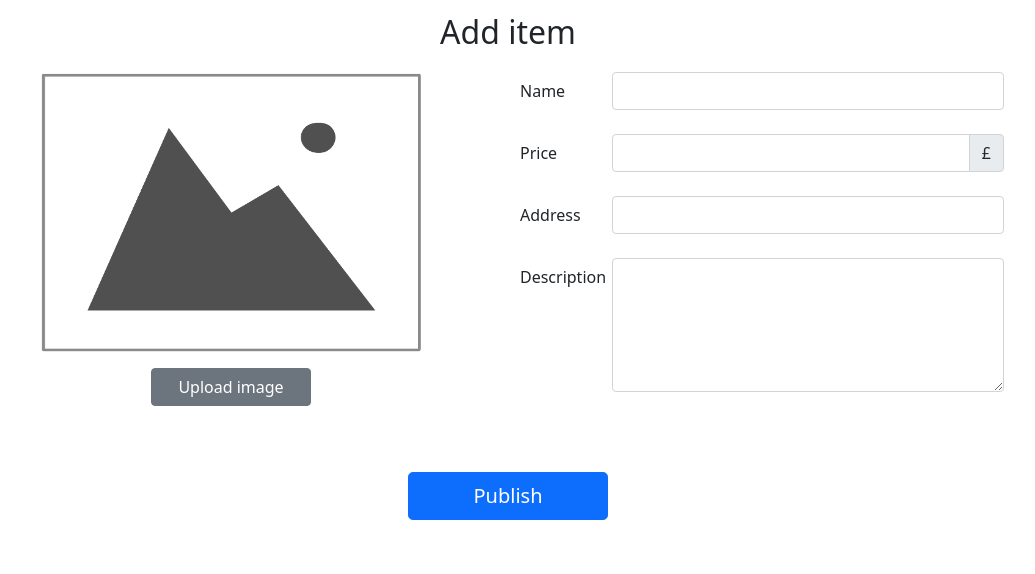
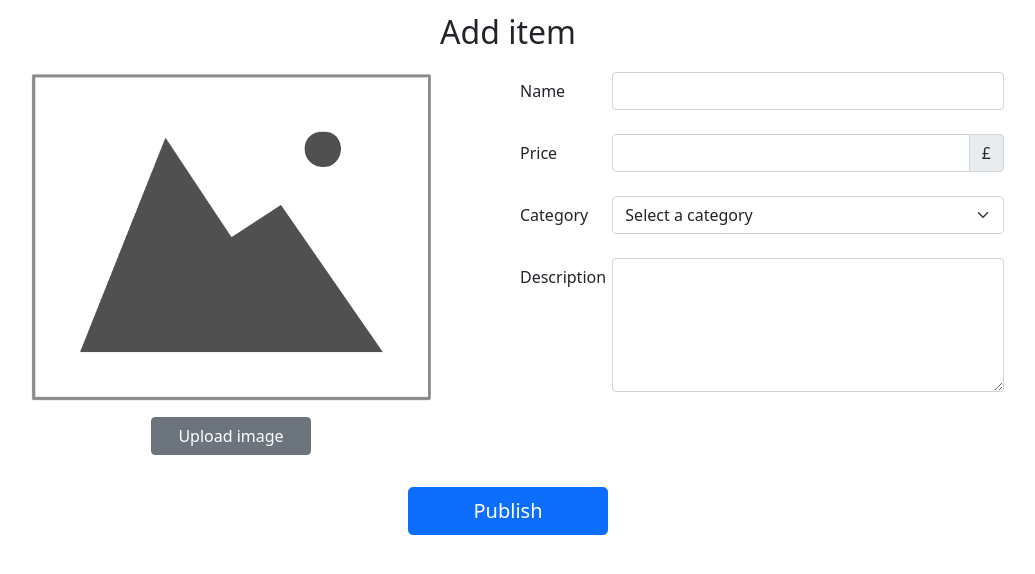
Before and after one commit to WenzheDai/Valuable_Again_Team3, a Django app: page /addItem in a window 1280 px wide. Shown: the part 56-630 px from the top of the page, without its empty margins (132-1167 px from the left). Run offline with Django 3.2, Linux system fonts and the light colour scheme; a user stored in the database is signed in; parts of the project's set-up code (start-up, migrations or seed data) failed here and were passed over; some libraries are stand-ins or nearby versions.

Commit message:
add uploading goods image view and ajax request

```diff
--- a/apps/goods/urls.py
+++ b/apps/goods/urls.py
@@ -1,10 +1,11 @@
 from django.urls import path, include
 from apps.goods import views
-from apps.goods.views import Index, AddItem
+from apps.goods.views import Index, AddItem, UpLoadGoodsImage
 
 urlpatterns = [
     # path('', views.index, name='index'),
     # path('addItem', views.addItem, name='addItem')
     path('', Index.as_view(), name='index'),
     path('addItem', AddItem.as_view(), name='addItem'),
+    path('uploadGoodsImage', UpLoadGoodsImage.as_view(), name='uploadGoodsImage'),
 ]
--- a/apps/goods/views.py
+++ b/apps/goods/views.py
@@ -3,6 +3,8 @@ from django.http import HttpResponse, JsonResponse
 from django.views.generic import View
 from tools.mixin import LoginRequiredMixin
 from apps.goods.models import Items
+from Valuable_Again_Team3 import settings
+import time
 
 # Create your views here.
 class Index(View):
@@ -31,3 +33,28 @@ class AddItem(LoginRequiredMixin,View):
         return JsonResponse({'success':True})
 
         # return redirect(reverse('goods:index'))
+
+
+class UpLoadGoodsImage(LoginRequiredMixin,View):
+    def post(self, request):
+        # get image file object
+        img = request.FILES.get("file", None)
+
+        # get user id
+        userId = request.user.id
+
+        # generate a unique file name: avatar-(userID)-(timestamp).(fileType)
+        fileEnd = img.name.split('.')[-1]
+        fileName = "image-" + str(userId) + '-' + str(int(time.time())) + "." + fileEnd
+
+        save_path = '{}/goodsImages/{}'.format(settings.MEDIA_ROOT, fileName)
+        success = False
+        with open(save_path, 'wb') as f:
+            for content in img.chunks():
+                f.write(content)
+                success = True
+
+        if success:
+            return JsonResponse({'success': True, 'name': fileName})
+        else:
+            return JsonResponse({'success': False, 'errmsg': "Image upload failed."})
--- a/static/css/add_item.css
+++ b/static/css/add_item.css
@@ -22,3 +22,14 @@
     bottom: 31px;
     right: 147px;
 }
+
+#goods-image {
+    width: auto;
+    height: auto;
+    max-width: 400px;
+    max-height: 400px;
+}
+
+#upload-failed-alert {
+    height: 40px;
+}
--- a/static/js/add_item.js
+++ b/static/js/add_item.js
@@ -0,0 +1,89 @@
+let uploadedImage = ''
+
+window.onload = function () {
+    let imageInput = document.getElementById("upload-image")
+    imageInput.addEventListener('change', function () {
+        let file = this.files[0];
+        let csrftoken = getCookie('csrftoken');
+        $.ajaxSetup({ beforeSend: function(xhr, settings) {
+                xhr.setRequestHeader("X-CSRFToken", csrftoken);
+            }
+        })
+        let formData = new FormData()
+        formData.append("file", file)
+        $.ajax({
+            url: 'uploadGoodsImage',
+            type: 'POST',
+            contentType: false,
+            processData: false,
+            data: formData,
+            dataType: 'text',
+            success: function(data) {
+                let params = JSON.parse(data)
+                if (params.success) {
+                    $("#goods-image").removeAttr("src").attr("src", "/media/goodsImages/"+params.name);
+                    uploadedImage = params.name
+                }else {
+                    $("#upload-failed-alert").classList.remove("visually-hidden")
+                }
+
+            }
+        })
+    });
+
+}
+
+function getCookie(name) {
+    let cookieValue = null;
+    if (document.cookie && document.cookie !== '') {
+        var cookies = document.cookie.split(';');
+        for (var i = 0; i < cookies.length; i++) {
+            var cookie = jQuery.trim(cookies[i]);
+            // Does this cookie string begin with the name we want?
+            if (cookie.substring(0, name.length + 1) === (name + '=')) {
+                cookieValue = decodeURIComponent(cookie.substring(name.length + 1));
+                break;
+            }
+        }
+    }
+    return cookieValue;
+}
+
+function publishItem() {
+    let goodsName = $("#goodsName").attr("value")
+    let goodsPrice = $("#goodsPrice").attr("value")
+    let goodsCategory = $("#goodsCategory").attr("value")
+    let goodsDesc = $("#goodsDesc").attr("value")
+
+    let formData = new FormData()
+    formData.append("goodsName", goodsName)
+    formData.append("goodsPrice", goodsPrice)
+    formData.append("goodsCategory", goodsCategory)
+    formData.append("goodsDesc", goodsDesc)
+
+    if (uploadedImage !== '') {
+        formData.append("goodsImage", uploadedImage)
+    }
+    let csrftoken = getCookie('csrftoken');
+    $.ajaxSetup({ beforeSend: function(xhr, settings) {
+            xhr.setRequestHeader("X-CSRFToken", csrftoken);
+        }
+    })
+    $.ajax({
+        url: 'addItem',
+        type: 'POST',
+        contentType: false,
+        processData: false,
+        data: formData,
+        dataType: 'text',
+        success: function(data) {
+            let params = JSON.parse(data)
+            if (params.success) {
+                location.replace("/")
+            }else {
+                alert("Publish error!")
+            }
+
+        }
+    })
+}
--- a/templates/goods/addItem.html
+++ b/templates/goods/addItem.html
@@ -18,7 +18,10 @@
         <div class="goods-form-box row p-3">
 
             <div class="left-box col d-flex flex-column align-items-center">
-                <img src="{% static 'images/default-image.png' %}" class="rounded d-block" width="380" height="280">
+                <img id="goods-image" src="{% static 'images/default-image.png' %}" class="rounded d-block" width="380" height="280">
+                <div id="upload-failed-alert" class="visually-hidden upload-img-alert fs-7 fw-light mx-auto mt-3 alert alert-danger d-flex align-items-center" role="alert">
+                    Upload image failed. Please try again
+                </div>
                 <span id="upload-image-btn" class="btn btn-secondary mt-3">
                     Upload image
                     <input id="upload-image" type="file" accept="image/png, image/jpeg, image/jpg">
@@ -42,9 +45,15 @@
                     </div>
                 </div>
                 <div class="mb-4 row">
-                    <label for="goodsPosition" class="col-sm-2 col-form-label">Address</label>
+                    <label for="goodsPosition" class="col-sm-2 col-form-label">Category</label>
                     <div class="col-sm-9">
-                        <input type="text" class="form-control" id="goodsPosition" name="goodsAddress" value="">
+                        <select class="form-select" aria-label="Default select example" id="goodsCategory" name="goodsCategory">
+                            <option selected>Select a category</option>
+                            <option value="1">Tableware</option>
+                            <option value="2">Food</option>
+                            <option value="3">Clothing</option>
+                            <option value="4">Device</option>
+                        </select>
                     </div>
                 </div>
                 <div class="mb-4 row">
@@ -57,8 +66,8 @@
 
         </div>
         <div class="row p-3">
-            <button class="submit-btn btn btn-primary btn-lg mx-auto">Publish</button>
+            <button class="submit-btn btn btn-primary btn-lg mx-auto" onclick="publishItem()">Publish</button>
         </div>
-    {{ errmsg }}
+        {{ errmsg }}
     </div>
 {% endblock %}
```
Also changed, not shown: media/goodsImages/default-image.png (added).
